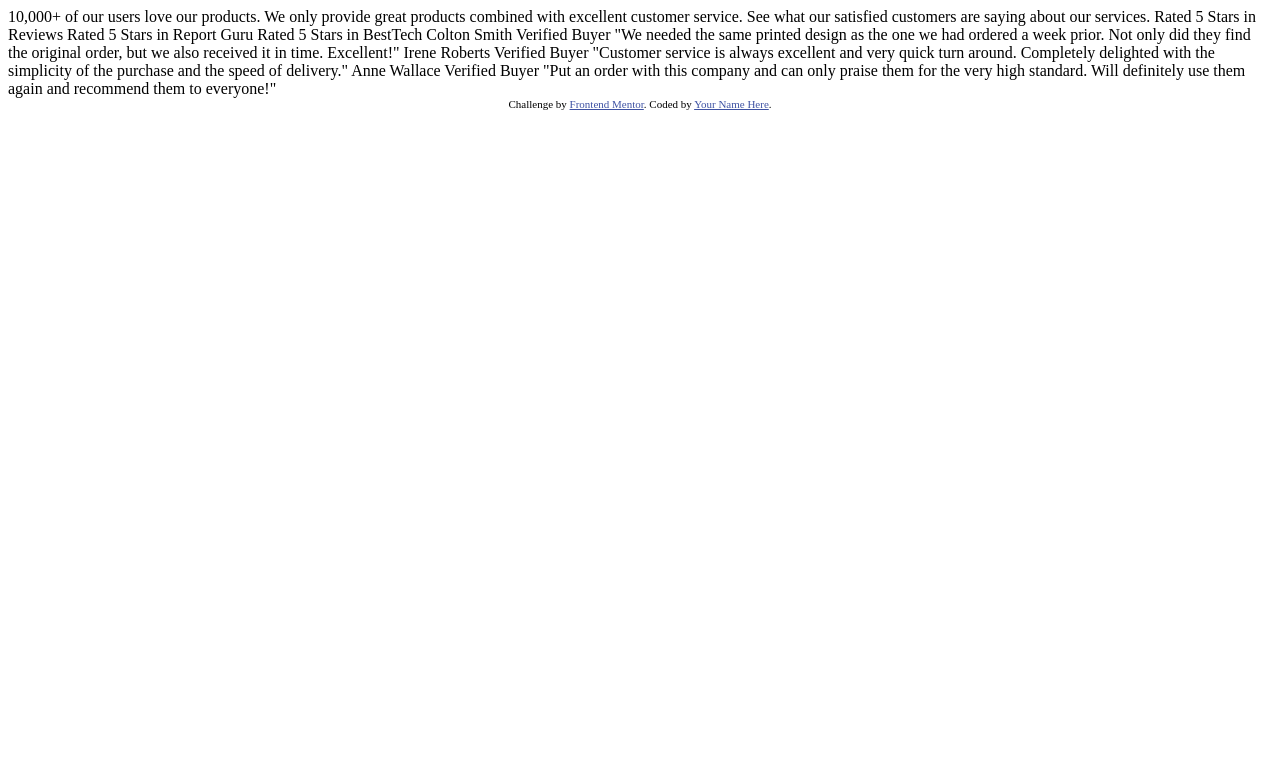
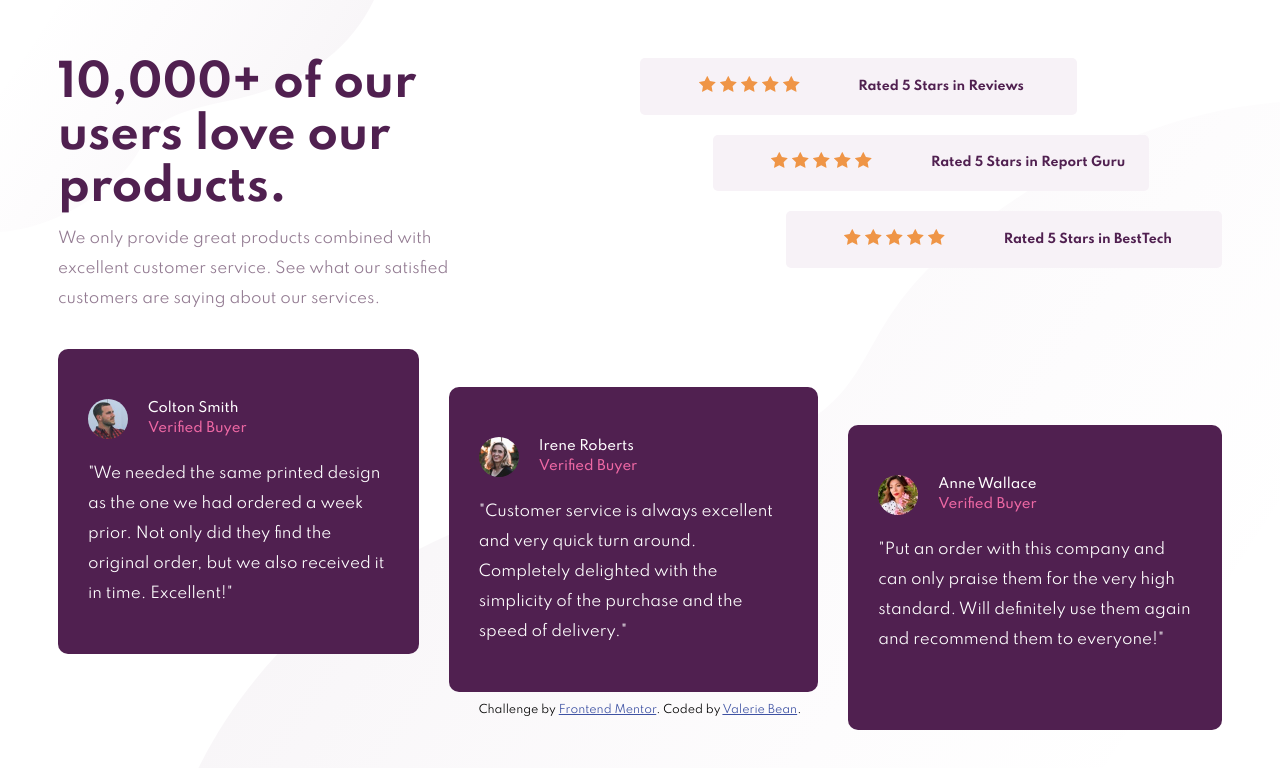
Before and after one commit to VCBean/social-proof-practice-project, a plain HTML site: page index.html in a window 1280 px wide. Drawn offline with Linux system fonts and the light colour scheme.

Commit message:
In progress

```diff
--- /dev/null
+++ b/css/style.css
@@ -0,0 +1,166 @@
+/* font-family: 'Spartan', sans-serif; */
+
+/* * {
+ box-sizing: border-box;
+} */
+
+body {
+  font-family: "Spartan", sans-serif;
+  padding: 50px;
+  background-image: url("../images/bg-pattern-top-mobile.svg"), url("../images/bg-pattern-bottom-desktop.svg");
+  background-repeat: no-repeat;
+  background-position: top left, bottom right;
+}
+
+h1 {
+  font-weight: 700;
+  font-size: 2.75rem;
+  color: hsl(300, 43%, 22%);
+  margin: 0 auto 10px 0;
+  text-align: center;
+}
+
+p {
+  color: hsl(303, 10%, 53%);
+  font-size: 15px;
+  text-align: center;
+}
+
+@media (min-width: 576px) {
+  h1 {
+    width: 66%;
+    text-align: left;
+  }
+  .last-card {
+    position: relative;
+    top: 25%;
+  }
+  .middle-card {
+  position: relative;
+  top: 12.5%;
+  }
+  .middle-rating {
+  position: relative;
+  left: 12.5%;
+  margin-top: 20px;
+  }
+  .bottom-rating {
+  position: relative;
+  left: 25%;
+  margin-top: 20px;
+  }
+  .rating {
+    display: grid;
+    grid-template-columns: 50% 50%;
+    width: 75%;
+  }
+  .rating-text {
+    text-align: left;
+  }
+  .star-div {
+    margin: auto;
+  }
+  .subtitle {
+    width: 75%;
+    text-align: left;
+  }
+  .testimonial-container {
+    margin-top: 20px;
+    display: grid;
+    grid-template-columns: auto auto auto;
+    grid-column-gap: 30px;
+  }
+  .top-container {
+    display: grid;
+    grid-template-columns: 50% 50%;
+  }
+}
+
+@media (max-width: 576px) {
+  body {
+    background-image: url("../images/bg-pattern-top-mobile.svg"), url("../images/bg-pattern-bottom-mobile.svg");
+    background-repeat: no-repeat;
+    background-position: top left, bottom right;
+  }
+.star-div {
+  position: relative;
+  top: 10px;
+}
+.rating {
+  padding: 5px;
+}
+.rating-container {
+  display: grid;
+  grid-template-rows: auto auto auto;
+  grid-row-gap: 20px;
+}
+.testimonial-container {
+  margin-top: 50px;
+  display: grid;
+  grid-template-rows: auto auto auto;
+  grid-row-gap: 20px;
+}
+}
+
+.attribution {
+  font-size: 11px;
+  text-align: center;
+  margin-top: 50px;
+}
+.attribution a {
+  color: hsl(228, 45%, 44%);
+}
+
+.img-testimonial {
+  float:left;
+  border-radius: 100%;
+  height: 40px; width: 40px;
+  margin: 20px 20px 20px 0;
+}
+
+.rating {
+  background-color: hsl(300, 24%, 96%);
+  border-radius: 5px;
+  font-weight: 700;
+  font-size: 15px;
+  color: hsl(300, 43%, 22%);
+  text-align: center;
+}
+
+.right-card {
+position: relative;
+}
+
+.subtitle {
+  margin-top: 5px;
+  line-height: 2;
+}
+
+.testimonial-card {
+  background-color: hsl(300, 43%, 22%);
+  border-radius: 10px;
+  padding: 30px;
+}
+
+/* .testimonial-container {
+  margin-top: 20px;
+} */
+
+.testimonial-name {
+  font-weight: 500;
+  color: white;
+  margin-bottom: 5px;
+}
+
+.testimonial-text {
+  color: white;
+  text-align: left;
+  line-height: 2;
+  clear: both;
+}
+
+.verified-buyer {
+font-weight: 500;
+color:  hsl(333, 80%, 67%);
+margin-top: 0;
+}
--- a/index.html
+++ b/index.html
@@ -1,61 +1,105 @@
 <!DOCTYPE html>
 <html lang="en">
+
 <head>
   <meta charset="UTF-8" />
   <meta name="viewport" content="width=device-width, initial-scale=1.0" />
   <!-- displays site properly based on user's device -->
-
-    <link
-      rel="icon"
-      type="image/png"
-      sizes="32x32"
-      href="./images/favicon-32x32.png"
-    />
+  <link rel="preconnect" href="https://fonts.gstatic.com">
+  <link href="https://fonts.googleapis.com/css2?family=Spartan:wght@400;500;700&display=swap" rel="stylesheet">
+  <link rel="stylesheet" href="css/style.css">
+  <link rel="icon" type="image/png" sizes="32x32" href="./images/favicon-32x32.png" />
 
   <title>Frontend Mentor | Social proof section</title>
 
-    <!-- Feel free to remove these styles or customise in your own stylesheet 👍 -->
-    <style>
-      .attribution {
-        font-size: 11px;
-        text-align: center;
-      }
-      .attribution a {
-        color: hsl(228, 45%, 44%);
-      }
-    </style>
+
 </head>
+
 <body>
-    10,000+ of our users love our products.
 
-    We only provide great products combined with excellent customer service.
-    See what our satisfied customers are saying about our services.
 
-    Rated 5 Stars in Reviews
-    Rated 5 Stars in Report Guru
-    Rated 5 Stars in BestTech
+  <div class="top-container">
 
-    Colton Smith
-    Verified Buyer
-    "We needed the same printed design as the one we had ordered a week prior.
+    <div class="title-container">
+      <h1> 10,000+ of our users love our products.</h1>
+      <p class="subtitle">We only provide great products combined with excellent customer service.
+        See what our satisfied customers are saying about our services.</p>
+    </div>
+
+    <div class="rating-container">
+      <div class="rating">
+        <div class="star-div">
+          <img src="images/icon-star.svg" alt="">
+          <img src="images/icon-star.svg" alt="">
+          <img src="images/icon-star.svg" alt="">
+          <img src="images/icon-star.svg" alt="">
+          <img src="images/icon-star.svg" alt="">
+        </div>
+        <div class="rating-text">
+          <h5>Rated 5 Stars in Reviews</h5>
+        </div>
+      </div>
+      <div class="rating middle-rating">
+        <div class="star-div">
+          <img src="images/icon-star.svg" alt="">
+          <img src="images/icon-star.svg" alt="">
+          <img src="images/icon-star.svg" alt="">
+          <img src="images/icon-star.svg" alt="">
+          <img src="images/icon-star.svg" alt="">
+        </div>
+        <div class="rating-text">
+          <h5>Rated 5 Stars in Report Guru</h5>
+        </div>
+      </div>
+      <div class="rating bottom-rating">
+        <div class="star-div">
+          <img src="images/icon-star.svg" alt="">
+          <img src="images/icon-star.svg" alt="">
+          <img src="images/icon-star.svg" alt="">
+          <img src="images/icon-star.svg" alt="">
+          <img src="images/icon-star.svg" alt="">
+        </div>
+        <div class="rating-text">
+          <h5>Rated 5 Stars in BestTech</h5>
+        </div>
+      </div>
+    </div>
+
+  </div>
+  <div class="testimonial-container">
+
+    <div class="testimonial-card first-card">
+      <img src="images/image-colton.jpg" class="img-testimonial" alt="">
+      <h5 class="testimonial-name">Colton Smith</h5>
+      <h5 class="verified-buyer">Verified Buyer</h5>
+      <p class="testimonial-text">"We needed the same printed design as the one we had ordered a week prior.
         Not only did they find the original order, but we also received it in time.
-    Excellent!"
+        Excellent!"</p>
+    </div>
 
-    Irene Roberts
-    Verified Buyer
-    "Customer service is always excellent and very quick turn around. Completely
-    delighted with the simplicity of the purchase and the speed of delivery."
+    <div class="testimonial-card middle-card">
+      <img src="images/image-irene.jpg" class="img-testimonial" alt="">
+      <h5 class="testimonial-name">Irene Roberts</h5>
+      <h5 class="verified-buyer">Verified Buyer</h5>
+      <p class="testimonial-text">"Customer service is always excellent and very quick turn around. Completely
+        delighted with the simplicity of the purchase and the speed of delivery."</p>
+    </div>
 
-    Anne Wallace
-    Verified Buyer
-    "Put an order with this company and can only praise them for the very high
-    standard. Will definitely use them again and recommend them to everyone!"
+    <div class="testimonial-card last-card">
+      <img src="images/image-anne.jpg" class="img-testimonial" alt="">
+      <h5 class="testimonial-name">Anne Wallace</h5>
+      <h5 class="verified-buyer">Verified Buyer</h5>
+      <p class="testimonial-text">"Put an order with this company and can only praise them for the very high
+        standard. Will definitely use them again and recommend them to everyone!"</p>
+    </div>
+  </div>
 
   <div class="attribution">
     Challenge by
-      <a href="https://www.frontendmentor.io?ref=challenge" target="_blank"
-        >Frontend Mentor</a
-      >. Coded by <a href="#">Your Name Here</a>.
+    <a href="https://www.frontendmentor.io?ref=challenge" target="_blank">Frontend Mentor</a>. Coded by <a href="#">Valerie Bean</a>.
   </div>
+
+
 </body>
+
 </html>
```
Lines whose indentation alone changed are shown as unchanged.
